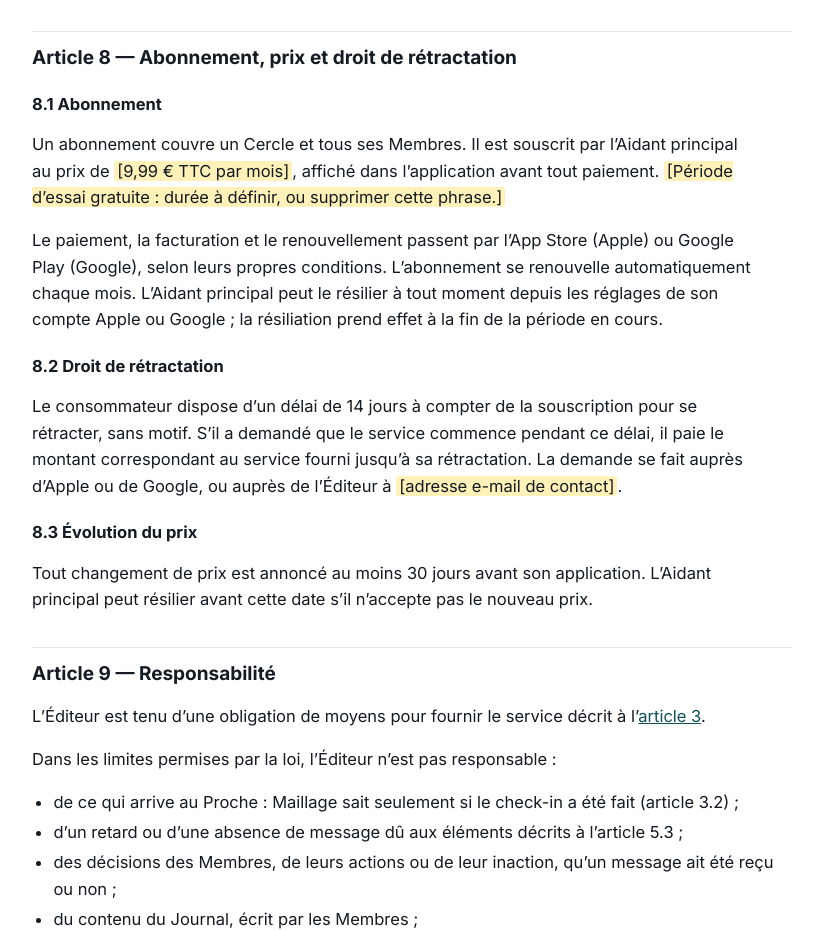
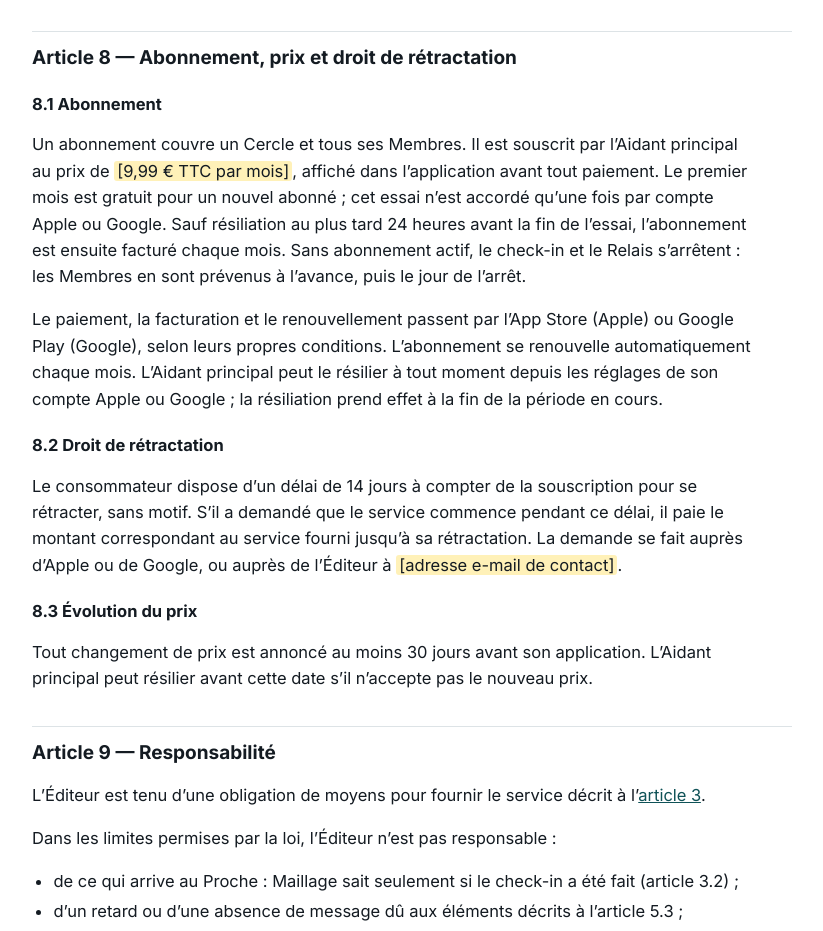
Before and after one commit to Neozazz2025/maillage-legal, a plain HTML site: page index.html in a window 1280 px wide. Shown: the part 5706-6637 px from the top of the page, without its empty margins (228-1051 px from the left). Drawn offline with Linux system fonts and the light colour scheme.

Commit message:
CGU : premier mois gratuit
Co-Authored-By: Claude Opus 5.5 <noreply@anthropic.com>
Claude-Session: https://claude.ai/code/session_01XBq468rUzW5vSp3reViuHK

```diff
--- a/index.html
+++ b/index.html
@@ -186,7 +186,7 @@ footer{border-top:1px solid var(--rule);padding:22px max(5vw,16px);color:var(--m
 
 <h3 id="cgu-8">Article 8 — Abonnement, prix et droit de rétractation</h3>
 <h4>8.1 Abonnement</h4>
-<p>Un abonnement couvre un Cercle et tous ses Membres. Il est souscrit par l’Aidant principal au prix de [9,99 € TTC par mois], affiché dans l’application avant tout paiement. [Période d’essai gratuite : durée à définir, ou supprimer cette phrase.]</p>
+<p>Un abonnement couvre un Cercle et tous ses Membres. Il est souscrit par l’Aidant principal au prix de [9,99 € TTC par mois], affiché dans l’application avant tout paiement. Le premier mois est gratuit pour un nouvel abonné ; cet essai n’est accordé qu’une fois par compte Apple ou Google. Sauf résiliation au plus tard 24 heures avant la fin de l’essai, l’abonnement est ensuite facturé chaque mois. Sans abonnement actif, le check-in et le Relais s’arrêtent : les Membres en sont prévenus à l’avance, puis le jour de l’arrêt.</p>
 <p>Le paiement, la facturation et le renouvellement passent par l’App Store (Apple) ou Google Play (Google), selon leurs propres conditions. L’abonnement se renouvelle automatiquement chaque mois. L’Aidant principal peut le résilier à tout moment depuis les réglages de son compte Apple ou Google ; la résiliation prend effet à la fin de la période en cours.</p>
 <h4>8.2 Droit de rétractation</h4>
 <p>Le consommateur dispose d’un délai de 14 jours à compter de la souscription pour se rétracter, sans motif. S’il a demandé que le service commence pendant ce délai, il paie le montant correspondant au service fourni jusqu’à sa rétractation. La demande se fait auprès d’Apple ou de Google, ou auprès de l’Éditeur à [adresse e-mail de contact].</p>
```
